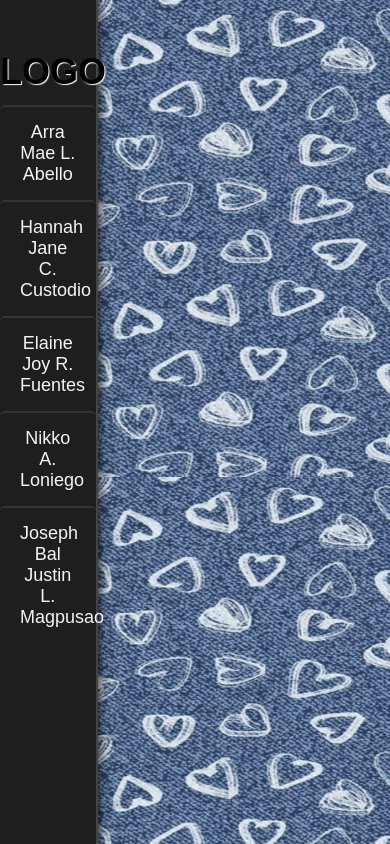
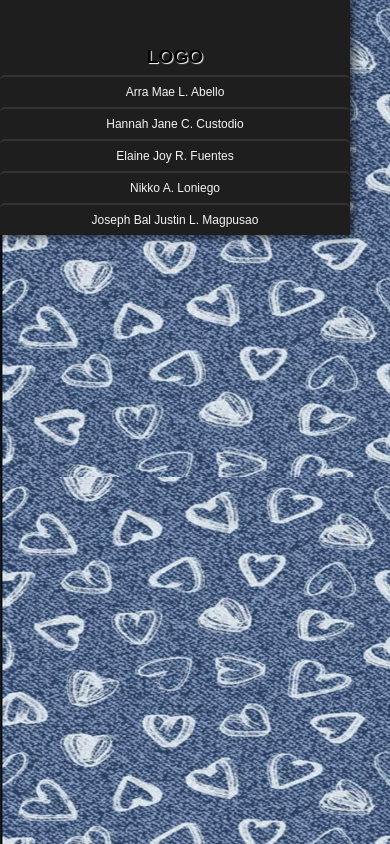
Before and after one commit to Maltesersss/ITE_project, a PHP site: page /index.php in a window 390 px wide. Run offline with PHP 8.4, Linux system fonts and the light colour scheme.

Commit message:
Update style.css

```diff
--- a/style.css
+++ b/style.css
@@ -7,7 +7,7 @@
 }
 
 body {
-    background-image: url("bground1.jpg");
+    background-image: url('bground1.jpg');
     background-size: cover;
     background-repeat: no-repeat;
     background-attachment: fixed;
@@ -27,37 +27,37 @@
     display: flex;
     flex-direction: column;
     align-items: center;
-    padding-top: 40px; /* Increased padding to better align the logo */
-    box-shadow: 2px 0 10px rgba(0, 0, 0, 0.8); /* Stronger shadow for better separation */
-    border-right: 2px solid #444; /* Added right border for definition */
+    padding-top: 40px;
+    box-shadow: 2px 0 10px rgba(0, 0, 0, 0.8);
+    border-right: 2px solid #444;
 }
 
 .menu img {
     width: 180px;
     border-radius: 10px;
-    margin: 0 auto 20px; /* Center the logo and add margin at the bottom */
-    border: 2px solid #444; /* Border around the logo */
-    background: linear-gradient(135deg, rgba(255, 255, 255, 0.8), rgba(0, 0, 0, 0.5)); /* Gradient background */
-    box-shadow: 0 4px 8px rgba(0, 0, 0, 0.5); /* Shadow for logo */
+    margin: 0 auto 20px;
+    border: 2px solid #444;
+    background: linear-gradient(135deg, rgba(255, 255, 255, 0.8), rgba(0, 0, 0, 0.5));
+    box-shadow: 0 4px 8px rgba(0, 0, 0, 0.5);
 }
 
 .menu a {
     text-decoration: none;
-    color: #f5f5f5; /* Uniform link color */
+    color: #f5f5f5;
     font-size: 18px;
     padding: 15px 20px;
     width: 100%;
     text-align: center;
-    border-top: 2px solid #333; /* Darker border color */
+    border-top: 2px solid #333;
     border-radius: 5px;
     transition: background-color 0.3s, color 0.3s, transform 0.3s;
 }
 
 .menu a:hover {
     background-color: #333;
-    color: #e0e0e0; /* Lighter color for hover */
+    color: #e0e0e0;
     font-weight: bold;
-    transform: scale(1.02); /* Slightly scale up on hover */
+    transform: scale(1.02);
 }
 
 .body {
@@ -78,8 +78,8 @@
     max-width: 600px;
     transition: transform 0.3s ease;
     border-radius: 10px;
-    border: 5px solid #333; /* Dark border for profile image */
-    box-shadow: 0 4px 10px rgba(0, 0, 0, 0.5); /* Subtle shadow around image */
+    border: 5px solid #333;
+    box-shadow: 0 4px 10px rgba(0, 0, 0, 0.5);
 }
 
 .profile-img:hover {
@@ -90,9 +90,8 @@
     font-size: 3.5rem;
     margin-bottom: 20px;
     letter-spacing: 1.5px;
-    color: #e0e0e0; /* Lighter color for headings */
-    text-shadow: 1px 1px 1px white; /* Shadow for better readability */
-	color: black;
+    color: black;
+    text-shadow: 1px 1px 1px white;
 }
 
 h2 {
@@ -100,6 +99,85 @@
     line-height: 1.8;
     margin: 0 auto;
     max-width: 800px;
-    color: black; /* Uniform text color */
-    text-shadow: 1px 1px 1px white; /* Shadow for better readability */
+    color: black;
+    text-shadow: 1px 1px 1px white;
 }
+
+/* Responsive Design */
+@media (max-width: 1024px) {
+    .menu {
+        width: 20%;
+    }
+
+    .body {
+        margin-left: 20%;
+        max-width: 80%;
+    }
+
+    .menu a {
+        font-size: 16px;
+        padding: 12px 15px;
+    }
+
+    .menu img {
+        width: 150px;
+    }
+
+    h1 {
+        font-size: 3rem;
+    }
+
+    h2 {
+        font-size: 1.75rem;
+    }
+}
+
+@media (max-width: 768px) {
+    .menu {
+        width: 100%;
+        height: auto;
+        position: relative; /* Change position to relative on small screens */
+        border-right: none; /* Remove right border */
+    }
+
+    .body {
+        margin-left: 0;
+        max-width: 100%;
+    }
+
+    .menu a {
+        font-size: 14px;
+        padding: 10px 12px;
+    }
+
+    .menu img {
+        width: 120px;
+    }
+
+    h1 {
+        font-size: 2.5rem;
+    }
+
+    h2 {
+        font-size: 1.5rem;
+    }
+}
+
+@media (max-width: 480px) {
+    .menu a {
+        font-size: 12px;
+        padding: 8px 10px;
+    }
+
+    .menu img {
+        width: 100px;
+    }
+
+    h1 {
+        font-size: 2rem;
+    }
+
+    h2 {
+        font-size: 1.2rem;
+    }
+}
```
